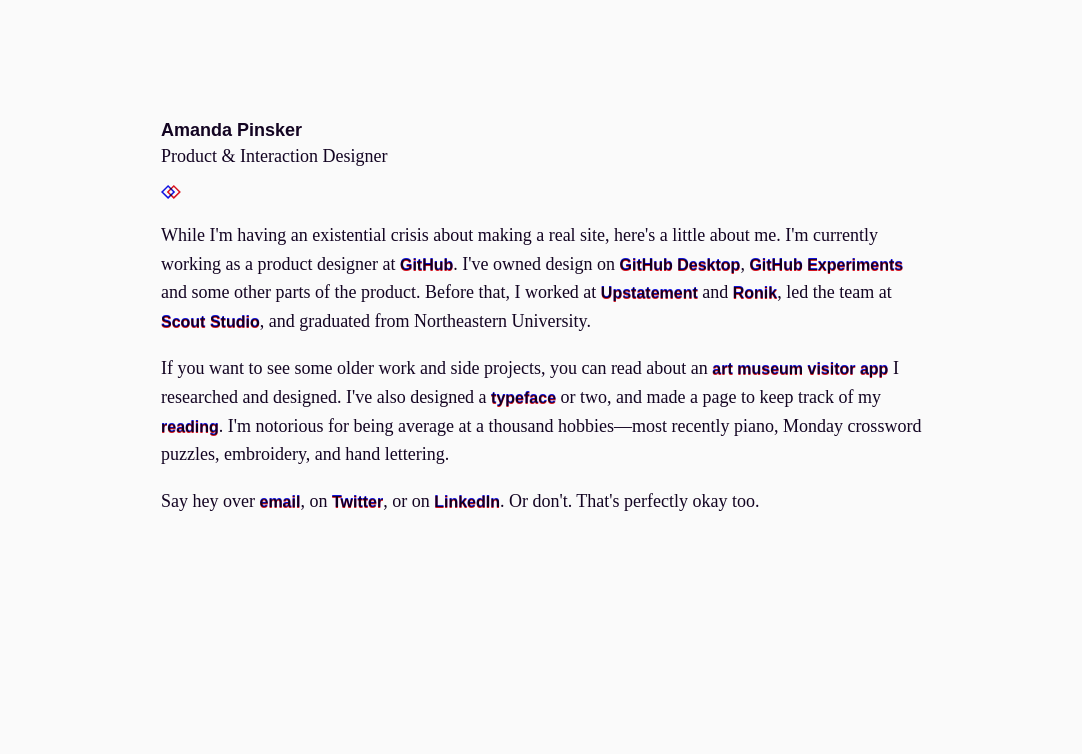
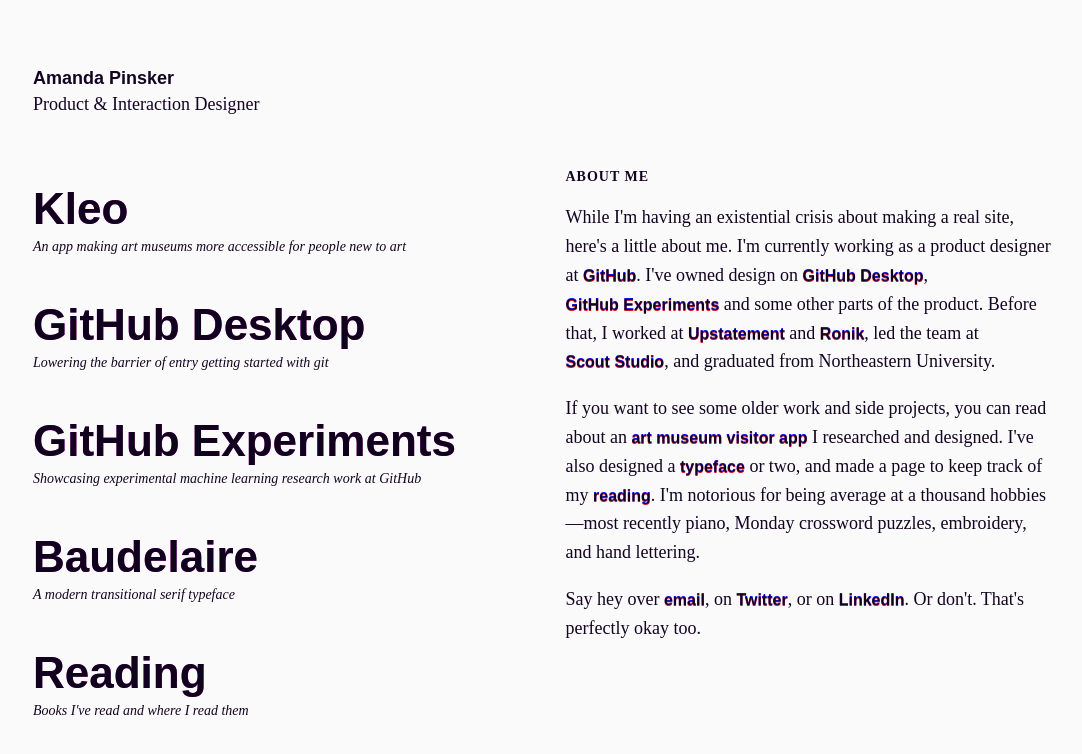
Before and after one commit to ampinsk/ampinsk.github.io, a Jekyll site: the page built from index.html, in a window 1280 px wide. Shown: the top 754 px of the page, without its empty margins (95-1177 px from the left). Built offline with Jekyll 4.4.1, drawn with Linux system fonts in a browser that asks for light colours; some web fonts are replaced.

Commit message:
Add projects section

```diff
--- a/index.html
+++ b/index.html
@@ -9,10 +9,37 @@
   <h1>Amanda Pinsker</h1>
   <h2>Product & Interaction Designer</h2>
 
-  <img src="accent.svg" width="20px"/>
-  <p>While I'm having an existential crisis about making a real site, here's a little about me. I'm currently working as a product designer at <a data-content="GitHub" href="https://github.com">GitHub</a>. I've owned design on <a data-content="GitHub Desktop" href="https://desktop.github.com">GitHub Desktop</a>, <a data-content="GitHub Experiments" href="https://experiments.github.com">GitHub Experiments</a> and some other parts of the product. Before that, I worked at <a data-content="Upstatement" href="https://upstatement.com">Upstatement</a> and <a data-content="Ronik" href="https://ronikdesign.com">Ronik</a>, led the team at <a data-content="Scout Studio" href="https://neu.edu/scout">Scout Studio</a>, and graduated from Northeastern University.</p>
+  <!-- <img src="accent.svg" width="20px" class="accent"/> -->
 
-  <p>If you want to see some older work and side projects, you can read about an <a data-content="art museum visitor app" href="/project/museum">art museum visitor app</a> I researched and designed. I've also designed a <a data-content="typeface" href="/project/baudelaire">typeface</a> or two, and made a page to keep track of my <a data-content="reading" href="/reading">reading</a>. I'm notorious for being average at a thousand hobbies—most recently piano, Monday crossword puzzles, embroidery, and hand lettering.</p>
+  <section class="work">
+    <div class="project">
+      <a data-content="Kleo" href="/project/museum">Kleo</a>
+      <h5>An app making art museums more accessible for people new to art</h5>
+    </div>
+    <div class="project">
+      <a data-content="GitHub Desktop" href="https://desktop.github.com">GitHub Desktop</a>
+      <h5>Lowering the barrier of entry getting started with git</h5>
+    </div>
+    <div class="project">
+      <a data-content="GitHub Experiments" href="https://experiments.github.com">GitHub Experiments</a>
+      <h5>Showcasing experimental machine learning research work at GitHub</h5>
+    </div>
+    <div class="project">
+      <a data-content="Baudelaire" href="/project/baudelaire">Baudelaire</a>
+      <h5>A modern transitional serif typeface</h5>
+    </div>
+    <div class="project">
+      <a data-content="Reading" href="/reading">Reading</a>
+      <h5>Books I've read and where I read them</h5>
+    </div>
+  </section>
 
-  <p>Say hey over <a data-content="email" href="mailto:apinsker4@gmail.com">email</a>, on <a data-content="Twitter" href="https://twitter.com/ampinsk">Twitter</a>, or on <a data-content="LinkedIn" href="http://linkedin.com/in/amandapinsker">LinkedIn</a>. Or don't. That's perfectly okay too.</p>
+  <section class="about">
+    <h6>About me</h6>
+    <p>While I'm having an existential crisis about making a real site, here's a little about me. I'm currently working as a product designer at <a data-content="GitHub" href="https://github.com">GitHub</a>. I've owned design on <a data-content="GitHub Desktop" href="https://desktop.github.com">GitHub Desktop</a>, <a data-content="GitHub Experiments" href="https://experiments.github.com">GitHub Experiments</a> and some other parts of the product. Before that, I worked at <a data-content="Upstatement" href="https://upstatement.com">Upstatement</a> and <a data-content="Ronik" href="https://ronikdesign.com">Ronik</a>, led the team at <a data-content="Scout Studio" href="https://neu.edu/scout">Scout Studio</a>, and graduated from Northeastern University.</p>
+
+    <p>If you want to see some older work and side projects, you can read about an <a data-content="art museum visitor app" href="/project/museum">art museum visitor app</a> I researched and designed. I've also designed a <a data-content="typeface" href="/project/baudelaire">typeface</a> or two, and made a page to keep track of my <a data-content="reading" href="/reading">reading</a>. I'm notorious for being average at a thousand hobbies—most recently piano, Monday crossword puzzles, embroidery, and hand lettering.</p>
+
+    <p>Say hey over <a data-content="email" href="mailto:apinsker4@gmail.com">email</a>, on <a data-content="Twitter" href="https://twitter.com/ampinsk">Twitter</a>, or on <a data-content="LinkedIn" href="http://linkedin.com/in/amandapinsker">LinkedIn</a>. Or don't. That's perfectly okay too.</p>
+  </section>
 </section>
--- a/main.scss
+++ b/main.scss
@@ -40,8 +40,6 @@
   padding: 3% 0;
 
   @include mq($tablet) {
-    width: 60%;
-    padding: 7%;
   }
 
   p {
@@ -89,8 +87,64 @@
     font-size: $primary-font-size;
     font-family: $primary-font;
     font-weight: normal;
-    margin-bottom: 18px;
+    margin-bottom: 54px;
   }
+
+  h6 {
+    text-transform: uppercase;
+    letter-spacing: 1px;
+    font-size: 14px;
+  }
+
+  h5 {
+    font-size: 14px;
+    font-style: italic;
+    margin: 0;
+    padding: 30px 0;
+  }
+}
+
+
+.project {
+  margin: 40px 0;
+
+  a {
+    font-size: 44px;
+    display: block;
+
+    &:after {
+      top: 0px;
+      left: 0;
+    }
+
+    &:hover:after {
+      top: 2px;
+      left: 2px;
+    }
+  }
+}
+
+.work {
+  width: 100%;
+  margin-right: 5px;
+
+  @include mq($tablet) {
+    width: 48%;
+    float: left;
+  }
+}
+
+.about {
+  width: 100%;
+
+  @include mq($tablet) {
+    width: 48%;
+    float: right;
+  }
+}
+
+.accent {
+  display: block;
 }
 
 section {
```
